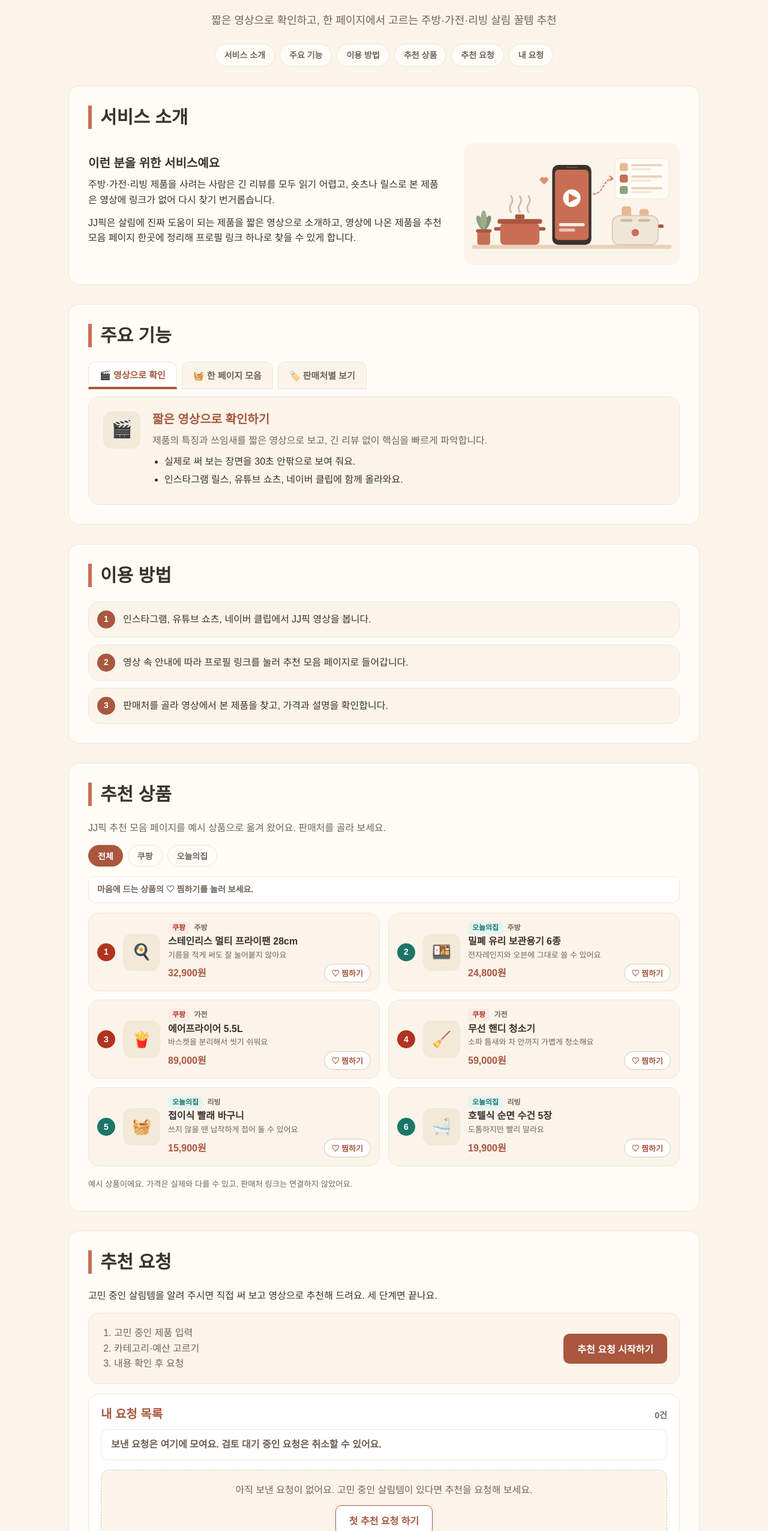
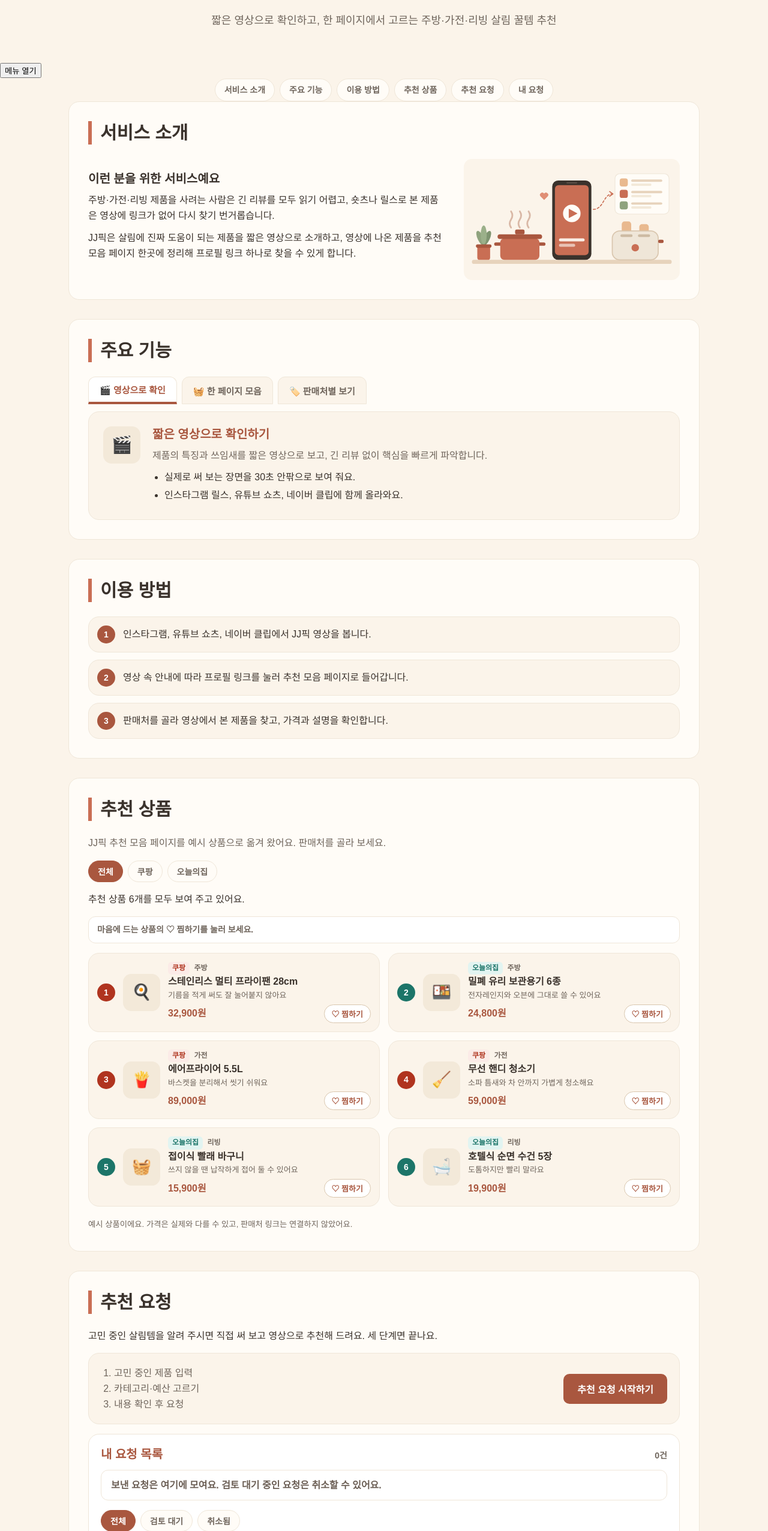
Before and after one commit to JJ2210-J/jjpick-intro, a plain HTML site: page index.html in a window 1280 px wide. Shown: the part 207-2760 px from the top of the page at 60% size. Drawn offline with Linux system fonts and the light colour scheme.

Commit message:
feat(week10): 고정 주요 메뉴와 모바일 메뉴 버튼, 요청 상태 필터·결과 안내 영역 추가
Co-Authored-By: Claude Opus 5.5 <noreply@anthropic.com>

```diff
--- a/index.html
+++ b/index.html
@@ -5,7 +5,7 @@
   <meta name="viewport" content="width=device-width, initial-scale=1.0">
   <meta name="description" content="JJ픽은 주방·가전·리빙 살림 꿀템을 짧은 영상으로 소개하고, 영상에 나온 제품을 한 페이지에 모아 보여 주는 추천 서비스입니다.">
   <title>JJ픽 | 서비스 소개</title>
-  <link rel="stylesheet" href="style.css?v=20261026">
+  <link rel="stylesheet" href="style.css?v=20261102">
 </head>
 <body>
   <!--
@@ -27,16 +27,22 @@
     9주차: 추천 요청 폼 개선
     목표: 무엇을 입력해야 하는지 알고, 잘못 입력해도 고쳐서 요청을 끝까지 보낸다
     추가: 입력 도움말 · 입력 중 조건 표시 · "써 본 제품" 조건부 입력 · 제출 중/성공/실패 처리 · 브라우저 저장
+
+    10주차: 메뉴 이동과 목록 탐색
+    목표: 지금 어디를 보고 있는지 알고, 원하는 요청만 골라 보고, 휴대폰에서도 메뉴로 바로 이동한다
+    추가: 화면 위 고정 메뉴 · 현재 위치 표시(aria-current) · 모바일 메뉴 열기/닫기 · 내 요청 상태 필터 · 결과 수와 빈 결과 안내
   -->
   <!-- 서비스 이름과 한 줄 소개 -->
   <header id="top" class="site-header">
     <span class="brand-mark" aria-hidden="true">JJ</span>
     <h1>JJ픽</h1>
     <p class="header-description">짧은 영상으로 확인하고, 한 페이지에서 고르는 주방·가전·리빙 살림 꿀템 추천</p>
+  </header>
 
-    <!-- 페이지 내부 이동 구조 -->
-    <nav class="site-nav" aria-label="페이지 내부 이동">
-      <ul>
+  <!-- 10주차: 주요 메뉴 — 스크롤해도 화면 위에 남고, 좁은 화면에서는 버튼으로 열고 닫는다 -->
+  <nav id="mainNav" class="site-nav" aria-label="주요 메뉴">
+    <button id="menuToggle" class="menu-toggle" type="button" aria-expanded="false" aria-controls="mainMenu">메뉴 열기</button>
+    <ul id="mainMenu">
       <li><a href="#about">서비스 소개</a></li>
       <li><a href="#features">주요 기능</a></li>
       <li><a href="#how-to">이용 방법</a></li>
@@ -45,7 +51,6 @@
       <li><a href="#myRequests">내 요청</a></li>
     </ul>
   </nav>
-  </header>
 
   <main>
     <!-- 서비스 소개 -->
@@ -136,6 +141,8 @@
         <button type="button" class="chip" data-store="coupang" aria-pressed="false">쿠팡</button>
         <button type="button" class="chip" data-store="ohou" aria-pressed="false">오늘의집</button>
       </div>
+      <!-- 10주차: 지금 보이는 상품 수 -->
+      <p id="pickResult" class="filter-result" aria-live="polite">추천 상품 6개를 모두 보여 주고 있어요.</p>
 
       <!-- 6주차: 찜한 상품 수를 알려 주는 문구 -->
       <p id="saveSummary" class="save-summary" aria-live="polite">마음에 드는 상품의 ♡ 찜하기를 눌러 보세요.</p>
@@ -374,7 +381,19 @@
           <p id="requestCount" class="request-count">0건</p>
         </div>
         <p id="listMessage" class="request-message" aria-live="polite">보낸 요청은 여기에 모여요. 검토 대기 중인 요청은 취소할 수 있어요.</p>
+        <!-- 10주차: 진행 상태로 거르기 -->
+        <div class="filter-chips request-filters" role="group" aria-label="요청 상태로 거르기">
+          <button type="button" class="chip is-active" data-status="all" aria-pressed="true">전체</button>
+          <button type="button" class="chip" data-status="waiting" aria-pressed="false">검토 대기</button>
+          <button type="button" class="chip" data-status="cancelled" aria-pressed="false">취소됨</button>
+        </div>
+        <p id="requestResult" class="filter-result" aria-live="polite"></p>
         <ul id="requestList" class="request-list" hidden></ul>
+        <!-- 요청은 있지만 고른 상태에 맞는 요청이 없을 때 -->
+        <div id="filterEmpty" class="empty-requests" hidden>
+          <p id="filterEmptyText"></p>
+          <button id="showAllRequests" class="secondary-button" type="button">전체 요청 보기</button>
+        </div>
         <!-- 요청이 하나도 없을 때 -->
         <div id="emptyRequests" class="empty-requests">
           <p>아직 보낸 요청이 없어요. 고민 중인 살림템이 있다면 추천을 요청해 보세요.</p>
@@ -402,6 +421,6 @@
   </footer>
 
   <!-- HTML 요소가 모두 만들어진 뒤 JavaScript를 실행하도록 body 끝에서 불러온다 -->
-  <script src="script.js?v=20261026"></script>
+  <script src="script.js?v=20261102"></script>
 </body>
 </html>
```
Lines whose indentation alone changed are shown as unchanged.
